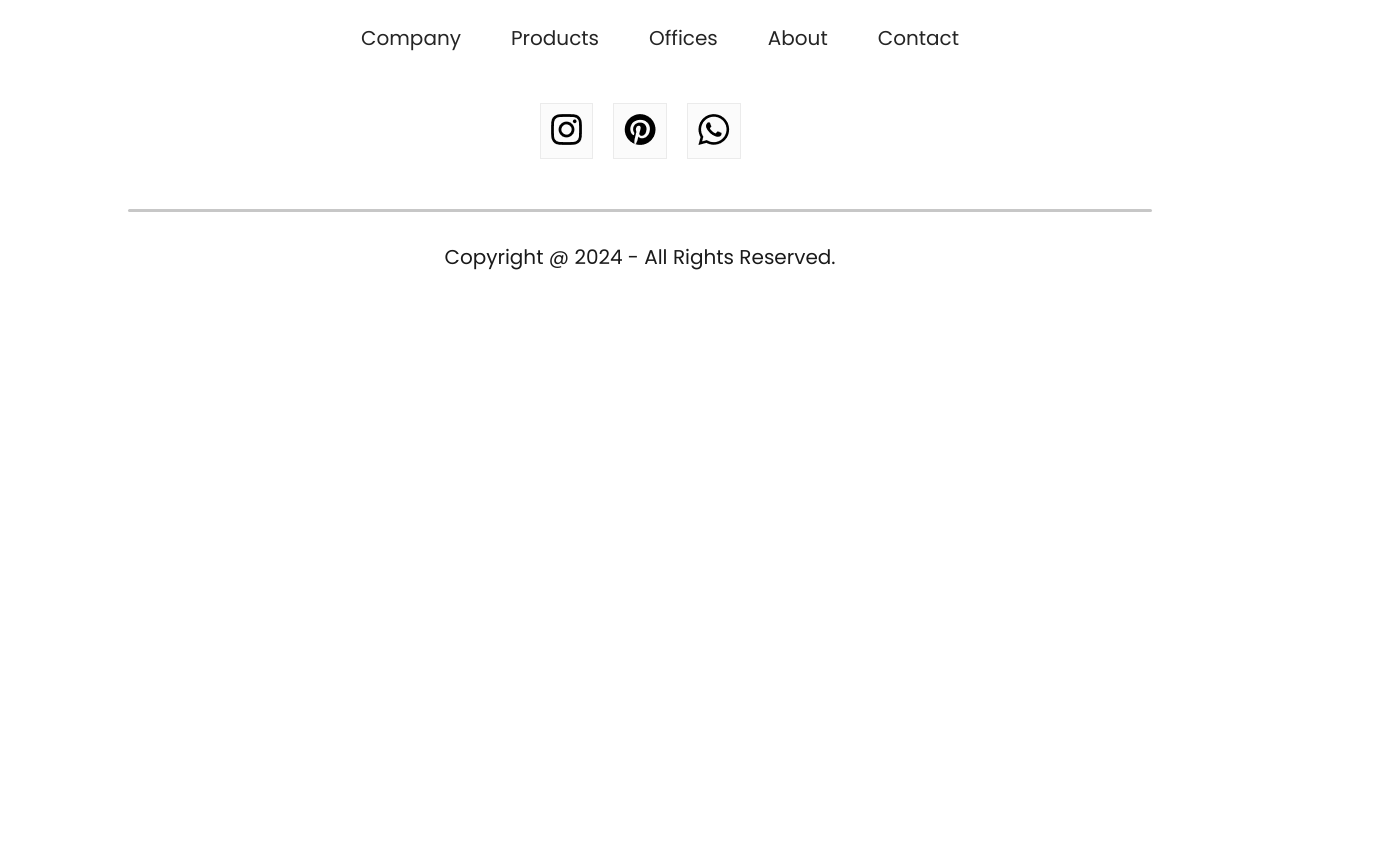
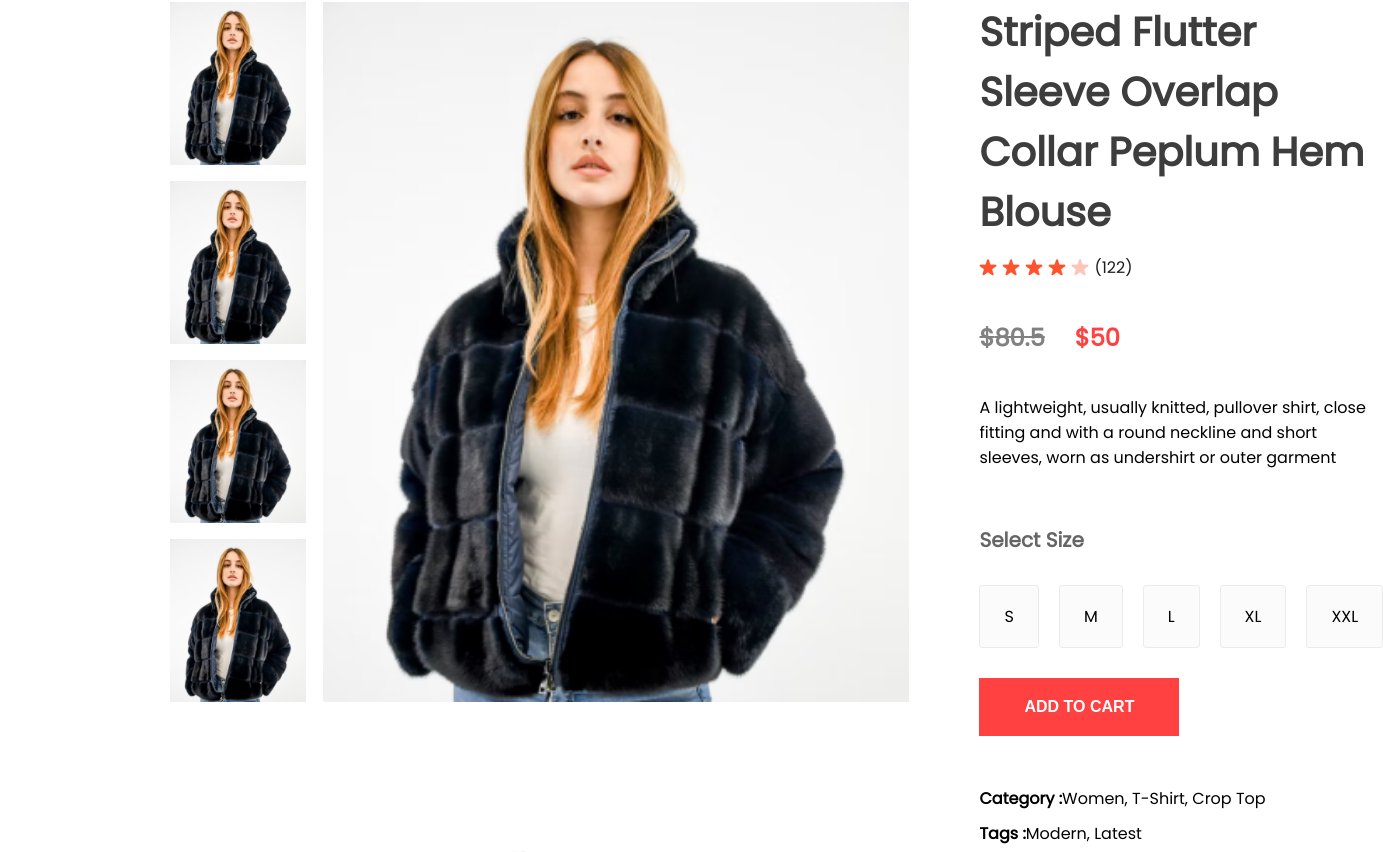
Before and after one commit to Rajul-29/E-Commerce, a React (Create React App) app in the folder frontend/: page /product/1 in a window 1280 px wide. Shown: the part 240-1092 px from the top of the page, 1383 px wide, since content can reach past the window. Before the commit the page ends 800 px from the top, so only its background shows below. Built offline with nearby package versions, Linux system fonts and the light colour scheme.

Commit message:
built product display page

```diff
--- a/frontend/src/Components/Breadcrums/Breadcrum.css
+++ b/frontend/src/Components/Breadcrums/Breadcrum.css
@@ -0,0 +1,10 @@
+.breadcrum{
+    display: flex;
+    align-items: center;
+    gap: 8px;
+    color: #5e5e5e;
+    font-size: 16px;
+    font-weight: 600;
+    margin: 60px 170px;
+    text-transform: capitalize;
+}
--- a/frontend/src/Components/ProductDisplay/ProductDisplay.css
+++ b/frontend/src/Components/ProductDisplay/ProductDisplay.css
@@ -0,0 +1,90 @@
+.productdisplay{
+    display: flex;
+    margin: 0 170px;
+}
+.productdisplay-left{
+    display: flex;
+    gap: 17px;
+
+}
+.productdisplay-img-list{
+    display: flex;
+    flex-direction: column;
+    gap: 16px;
+}
+.productdisplay-img-list img{
+    height: 163px;
+}
+.productdisplay-main-img{
+    width: 586px;
+    height: 700px;
+}
+.productdisplay-right{
+    margin: 0 70px;
+    display: flex;
+    flex-direction: column;
+}
+.productdisplay-right h1{
+    color: #3d3d3d;
+    font-size: 40px;
+    font-weight: 700;
+}
+.productdisplay-right-stars{
+    display: flex;
+    align-items: center;
+    margin-top: 13px;
+    gap: 5px;
+    color: #1c1c1c;
+    font-size: 16px;
+}
+.productdisplay-right-prices{
+    display: flex;
+    margin: 40px 0;
+    gap: 30px;
+    font-size: 24px;
+    font-weight: 700;
+}
+.productdisplay-right-price-old{
+    color: #818181;
+    text-decoration: line-through;
+}
+.productdisplay-right-price-new{
+    color: #ff4141;
+}
+.productdisplay-right-size h1{
+    margin-top: 55px;
+    color: #656565;
+    font-size: 20px;
+    font-weight: 600;
+}
+.productdisplay-right-sizes{
+    display: flex;
+    margin: 30px 0;
+    gap: 20px;
+}
+.productdisplay-right-sizes div{
+    padding: 18px 24px;
+    background: #fbfbfb;
+    border: 1px solid #ebebeb;
+    border-radius: 3px;
+    cursor: pointer;
+}
+.productdisplay-right button{
+    padding: 20px 40px;
+    width: 200px;
+    font-size: 16px;
+    font-weight: 600;
+    color: white;
+    background: #ff4141;
+    margin-bottom: 40px;
+    border: none;
+    outline: none;
+    cursor: pointer;
+}
+.productdisplay-right-category{
+    margin-top: 10px;
+
+}
+.productdisplay-right-category span{
+    font-weight: 600;
+}
--- a/frontend/src/Components/ProductDisplay/ProductDisplay.jsx
+++ b/frontend/src/Components/ProductDisplay/ProductDisplay.jsx
@@ -1,9 +1,54 @@
 import React from 'react'
 import './ProductDisplay.css'
-const ProductDisplay = () => {
+import star_icon from '../Assets/star_icon.png'
+import star_dull_icon from '../Assets/star_dull_icon.png'
+const ProductDisplay = (props) => {
+  const {product} = props;
   return (
     <div className='productdisplay'>
+      <div className="productdisplay-left">
+        <div className="productdisplay-img-list">
+          <img src={product.image} alt="" />
+          <img src={product.image} alt="" />
+          <img src={product.image} alt="" />
+          <img src={product.image} alt="" />
+        </div>
+        <div className="productdisplay-img">
+          <img className='productdisplay-main-img' src={product.image} alt="" />
+        </div>
 
+      </div>
+      <div className="productdisplay-right">
+        <h1>{product.name}</h1>
+        <div className="productdisplay-right-stars">
+          <img src={star_icon} alt="" />
+          <img src={star_icon} alt="" />
+          <img src={star_icon} alt="" />
+          <img src={star_icon} alt="" />
+          <img src={star_dull_icon} alt="" />
+          <p>(122)</p>
+        </div>
+        <div className="productdisplay-right-prices">
+          <div className="productdisplay-right-price-old">${product.old_price}</div>
+          <div className="productdisplay-right-price-new">${product.new_price}</div>
+        </div>
+        <div className="productdisplay-right-description">
+          A lightweight, usually knitted, pullover shirt, close fitting and with a round neckline and short sleeves, worn as undershirt or outer garment
+        </div>
+        <div className="productdisplay-right-size">
+          <h1>Select Size</h1>
+          <div className="productdisplay-right-sizes">
+            <div>S</div>
+            <div>M</div>
+            <div>L</div>
+            <div>XL</div>
+            <div>XXL</div>
+          </div>
+        </div>
+        <button>ADD TO CART</button>
+        <p className='productdisplay-right-category'><span>Category :</span>Women, T-Shirt, Crop Top</p>
+        <p className='productdisplay-right-category'><span>Tags :</span>Modern, Latest</p>
+      </div>
     </div>
   )
 }
--- a/frontend/src/Pages/Product.jsx
+++ b/frontend/src/Pages/Product.jsx
@@ -2,6 +2,7 @@
 import { ShopContext } from '../Context/ShopContext'
 import { useParams } from 'react-router-dom';
 import Breadcrum from '../Components/Breadcrums/Breadcrum';
+import ProductDisplay from '../Components/ProductDisplay/ProductDisplay';
 
 const Product = () => {
   const {all_product} = useContext(ShopContext);
@@ -10,6 +11,7 @@
   return (
     <div>
         <Breadcrum product={product} />
+        <ProductDisplay product={product}/>
     </div>
   )
 }
```
